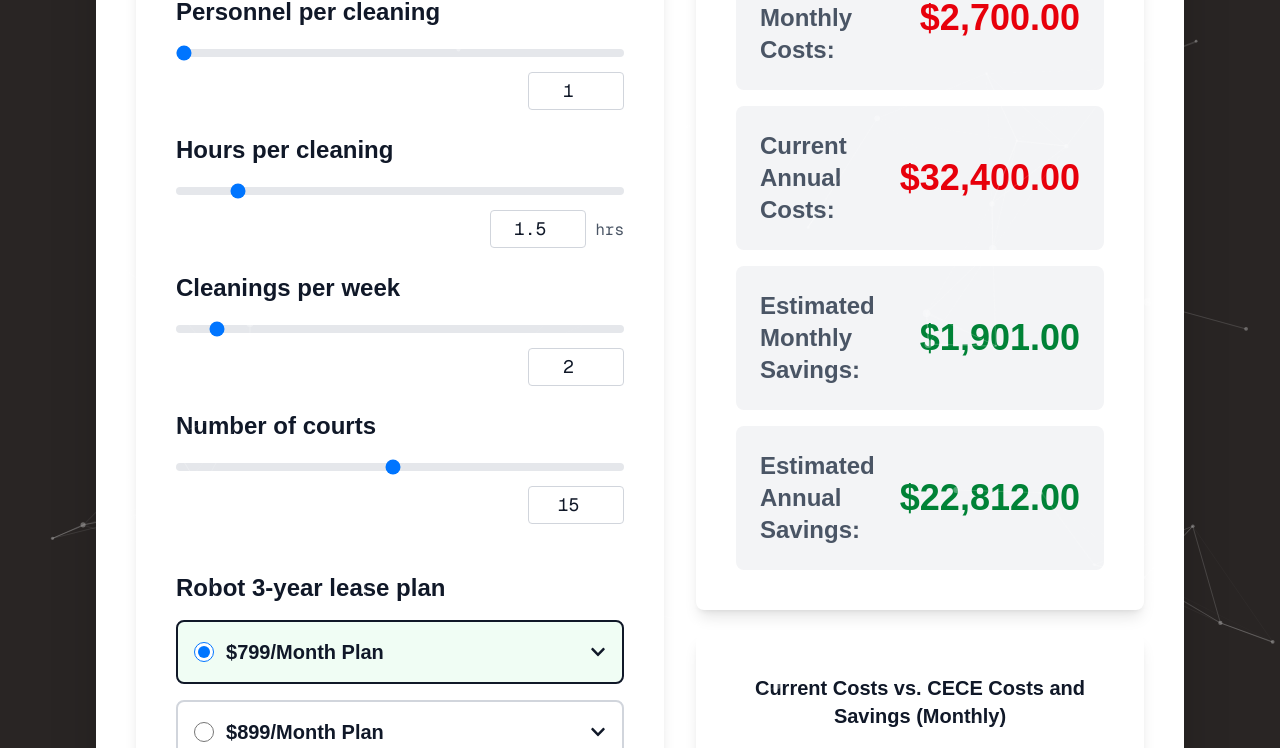
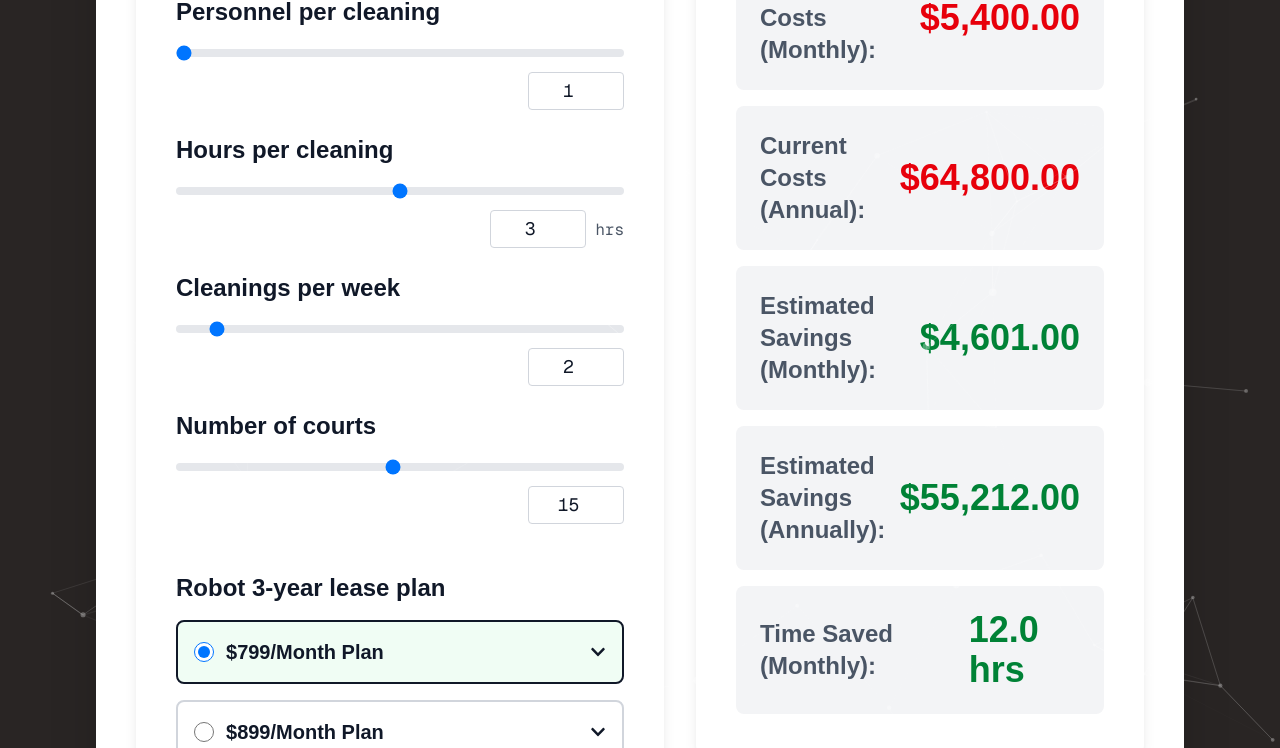
Before and after one commit to bjfong123/roi_calculator, a Next.js app: page / in a window 1280 px wide. Shown: the part 499-1247 px from the top of the page. Built offline with nearby package versions, Linux system fonts and the light colour scheme.

Commit message:
message123

```diff
--- a/src/app/page.js
+++ b/src/app/page.js
@@ -32,7 +32,7 @@ const formatCurrency = (value) =>
 export default function Home() {
   const [laborRate, setLaborRate] = useState(15);
   const [personnel, setPersonnel] = useState(1);
-  const [hours, setHours] = useState(1.5);
+  const [hours, setHours] = useState(3);
   const [frequency, setFrequency] = useState(2);
   const [courts, setCourts] = useState(15);
   const [robotCost, setRobotCost] = useState(799);
@@ -216,20 +216,24 @@ export default function Home() {
 
       <div className="space-y-4">
         <div className="bg-gray-100 p-6 rounded-lg flex justify-between items-center">
-          <p className="text-2xl text-gray-600 font-bold">Current Monthly Costs:</p>
+          <p className="text-2xl text-gray-600 font-bold">Current Costs (Monthly):</p>
           <div className="text-4xl font-bold text-red-600">{formatCurrency(currentMonthlyCost)}</div>
         </div>
         <div className="bg-gray-100 p-6 rounded-lg flex justify-between items-center">
-          <p className="text-2xl text-gray-600 font-bold">Current Annual Costs:</p>
+          <p className="text-2xl text-gray-600 font-bold">Current Costs (Annual):</p>
           <div className="text-4xl font-bold text-red-600">{formatCurrency(currentAnnualCost)}</div>
         </div>
         <div className="bg-gray-100 p-6 rounded-lg flex justify-between items-center">
-          <p className="text-2xl text-gray-600 font-bold">Estimated Monthly Savings:</p>
+          <p className="text-2xl text-gray-600 font-bold">Estimated Savings (Monthly):</p>
           <div className="text-4xl font-bold text-green-700">{formatCurrency(monthlySavings)}</div>
         </div>
         <div className="bg-gray-100 p-6 rounded-lg flex justify-between items-center">
-          <p className="text-2xl text-gray-600 font-bold">Estimated Annual Savings:</p>
+          <p className="text-2xl text-gray-600 font-bold">Estimated Savings (Annually):</p>
           <div className="text-4xl font-bold text-green-700">{formatCurrency(annualSavings)}</div>
+        </div>
+        <div className="bg-gray-100 p-6 rounded-lg flex justify-between items-center">
+          <p className="text-2xl text-gray-600 font-bold">Time Saved (Monthly):</p>
+          <div className="text-4xl font-bold text-green-700">{(hours * frequency * 4 / 2).toFixed(1)} hrs</div>
         </div>
       </div>
     </div>
```
